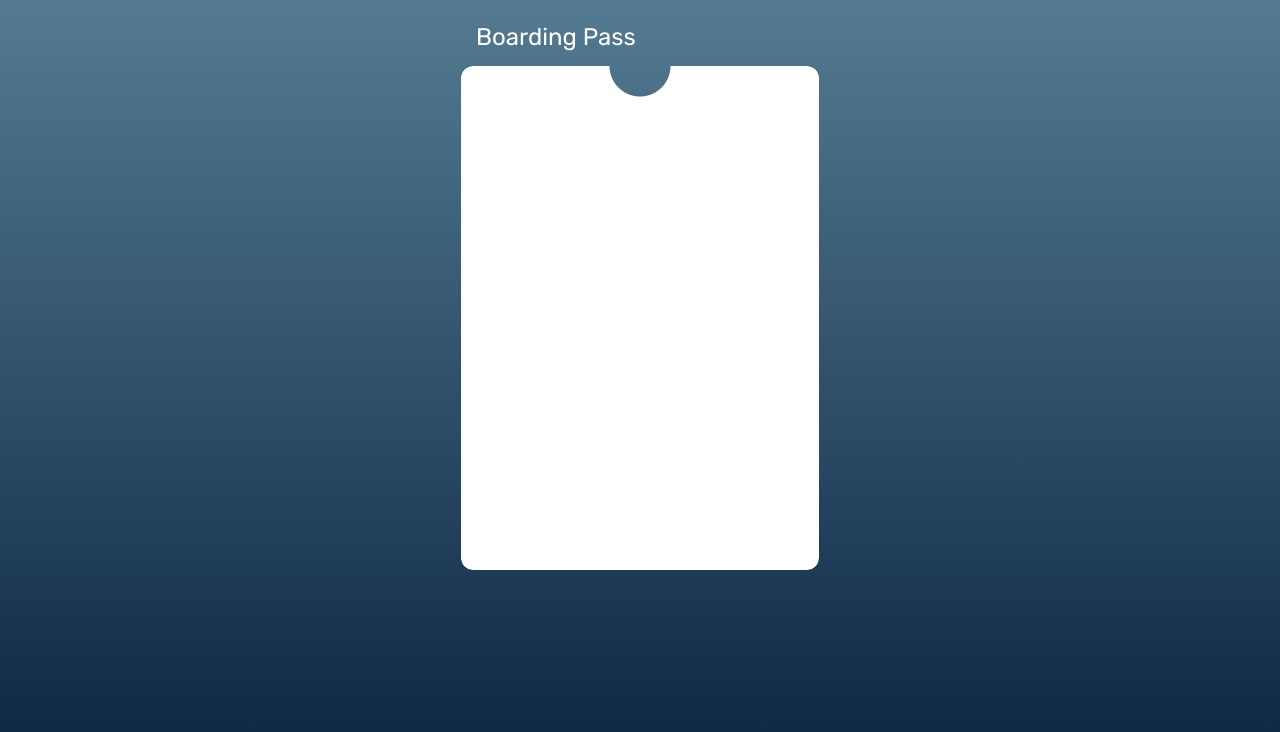
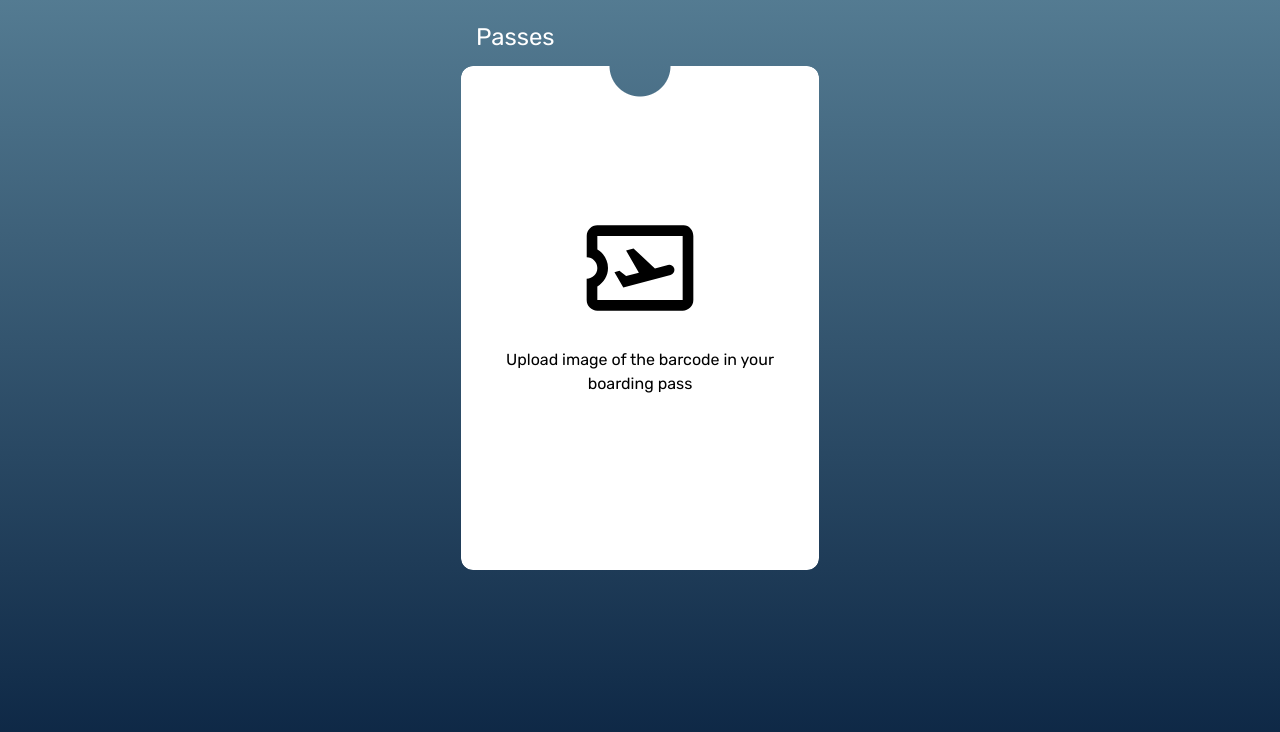
Before and after one commit to PixeledCode/boarding-pass, a React (Vite) app: page / in a window 1280 px wide. Shown: the top 732 px of the page. Built offline with nearby package versions, Linux system fonts and the light colour scheme.

Commit message:
add default section

```diff
--- a/src/App.tsx
+++ b/src/App.tsx
@@ -23,7 +23,7 @@ function App() {
 	return (
 		<div className="App">
 			<header className="header">
-				<h1>Boarding Pass</h1>
+				<h1>Passes</h1>
 				{supported && <FileReader onValueChange={setValue} formats={formats} />}
 			</header>
 
--- a/src/components/Card.module.scss
+++ b/src/components/Card.module.scss
@@ -14,6 +14,16 @@
 		black 15px
 	);
 	mask-image: radial-gradient(circle at top, transparent 30px, black 31px);
+}
+
+.Default {
+	display: flex;
+	flex-direction: column;
+	justify-content: center;
+	align-items: center;
+	height: 100%;
+
+	text-align: center;
 }
 
 .Header,
--- a/src/components/Card.tsx
+++ b/src/components/Card.tsx
@@ -2,6 +2,7 @@ import React from 'react'
 import styles from './Card.module.scss'
 import { getAirlineName, getAirport, getCodeVal } from '../utils/fetch'
 import { IoIosAirplane } from 'react-icons/io'
+import { MdOutlineAirplaneTicket } from 'react-icons/md'
 
 interface CardProps {
 	value: any
@@ -27,7 +28,7 @@ export const Card = ({ value }: CardProps) => {
 	return (
 		<article className={styles.Card}>
 			<div className={styles.Cut}></div>
-			{value && (
+			{value ? (
 				<>
 					<header className={styles.Header}>
 						<h2>{airline.name || 'Airline'}</h2>
@@ -52,6 +53,11 @@ export const Card = ({ value }: CardProps) => {
 						{code && <img src={code} alt="boarding pass barcode" />}
 					</div>
 				</>
+			) : (
+				<div className={styles.Default}>
+					<MdOutlineAirplaneTicket size={128} />
+					<p>Upload image of the barcode in your boarding pass</p>
+				</div>
 			)}
 		</article>
 	)
--- a/src/components/FileReader.tsx
+++ b/src/components/FileReader.tsx
@@ -1,7 +1,6 @@
 import React from 'react'
 import { parseBarcode } from '../utils/helpers'
 import { FiPlusCircle } from 'react-icons/fi'
-// import { SymbologyType, createStream } from 'symbology'
 
 interface FileReaderProps {
 	formats: string[]
```
